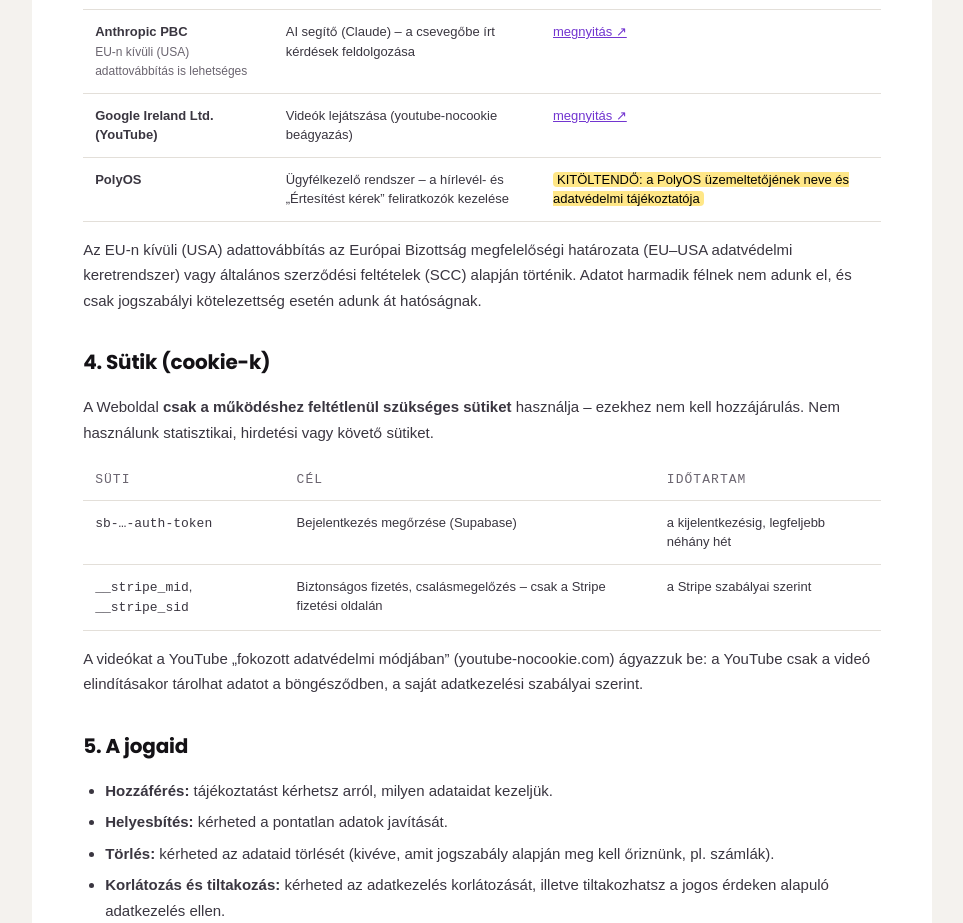
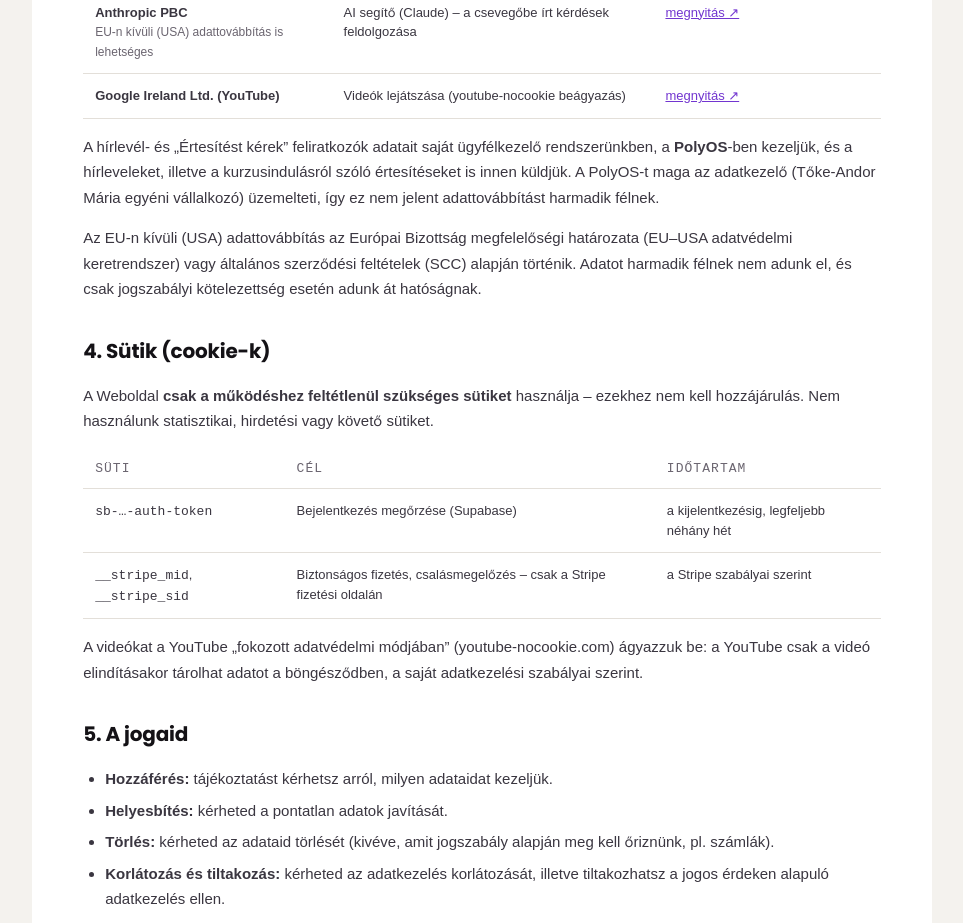
Before and after one commit to POLYMAIND/andomarcsi.hu, a Next.js app: page /adatvedelem in a window 1280 px wide. Shown: the part 2220-3143 px from the top of the page, without its empty margins (158-1121 px from the left). Built offline with nearby package versions, Linux system fonts and the light colour scheme; no server answers; a web font is replaced by a local one.

Commit message:
Adatvédelem: PolyOS mint az adatkezelő saját rendszere; schema legalName
Co-Authored-By: Claude Opus 5.5 <noreply@anthropic.com>
Claude-Session: https://claude.ai/code/session_018iszCziXMyNHu53won34Rz

```diff
--- a/app/adatvedelem/page.tsx
+++ b/app/adatvedelem/page.tsx
@@ -108,14 +108,14 @@ export default function PrivacyPage() {
                 <td><a href={p.site} target="_blank" rel="noreferrer">megnyitás ↗</a></td>
               </tr>
             ))}
-            <tr>
-              <td><strong>PolyOS</strong></td>
-              <td>Ügyfélkezelő rendszer – a hírlevél- és „Értesítést kérek” feliratkozók kezelése</td>
-              <td><Fill v="KITÖLTENDŐ: a PolyOS üzemeltetőjének neve és adatvédelmi tájékoztatója" /></td>
-            </tr>
           </tbody>
         </table>
       </div>
+      <p>
+        A hírlevél- és „Értesítést kérek” feliratkozók adatait saját ügyfélkezelő rendszerünkben, a <strong>PolyOS</strong>-ben kezeljük, és a hírleveleket,
+        illetve a kurzusindulásról szóló értesítéseket is innen küldjük. A PolyOS-t maga az adatkezelő ({COMPANY.name}) üzemelteti, így ez nem jelent
+        adattovábbítást harmadik félnek.
+      </p>
       <p>
         Az EU-n kívüli (USA) adattovábbítás az Európai Bizottság megfelelőségi határozata (EU–USA adatvédelmi keretrendszer) vagy általános szerződési
         feltételek (SCC) alapján történik. Adatot harmadik félnek nem adunk el, és csak jogszabályi kötelezettség esetén adunk át hatóságnak.
--- a/lib/seo.ts
+++ b/lib/seo.ts
@@ -120,6 +120,7 @@ export const ORGANIZATION = {
   '@type': 'EducationalOrganization',
   '@id': ORG_ID,
   name: 'andormarcsi.hu',
+  legalName: COMPANY.name,
   url: `${SITE_URL}/`,
   founder: { '@id': PERSON_ID },
   email: COMPANY.email,
```
